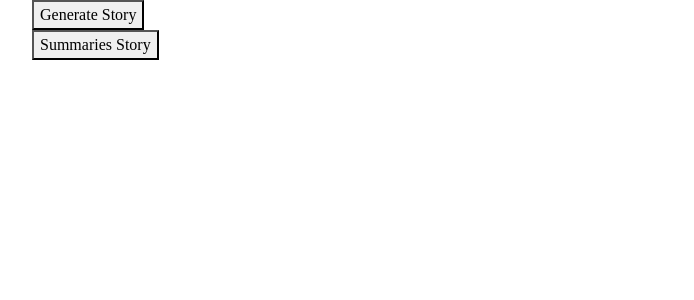
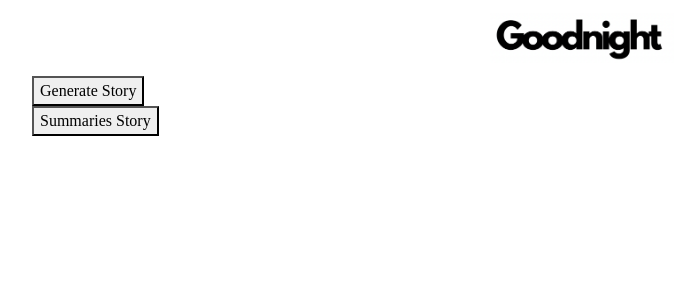
Before and after one commit to shafayet98/goodnight, a Flask app: page / in a window 1280 px wide. Shown: the top 300 px of the page, without its empty margins (50-744 px from the left). Run offline with Flask 3, Linux system fonts and the light colour scheme.

Commit message:
working on navbar design

```diff
--- a/static/css/style.css
+++ b/static/css/style.css
@@ -9,7 +9,7 @@ body {
 }
 
 .navbar-brand img {
-    height: 150px;
+    height: 50px;
 }
 
 .prompt{
--- a/templates/base.html
+++ b/templates/base.html
@@ -12,13 +12,21 @@
 
 <body>
 
+
+
+  <div class="container d-flex justify-content-center">
+    <!-- As a link -->
+    <nav class="navbar navbar-light">
+      <a class="navbar-brand" href="#">
+        <img src="../static/images/logoFinal.png" alt="">
+      </a>
+    </nav>
+  </div>
+
   <div class="container">
-
     {% block body %}
-
     {% endblock %}
   </div>
-
 
 
   <script>
```
Also changed, not shown: static/images/logoFinal.png (added), 2 other files.
